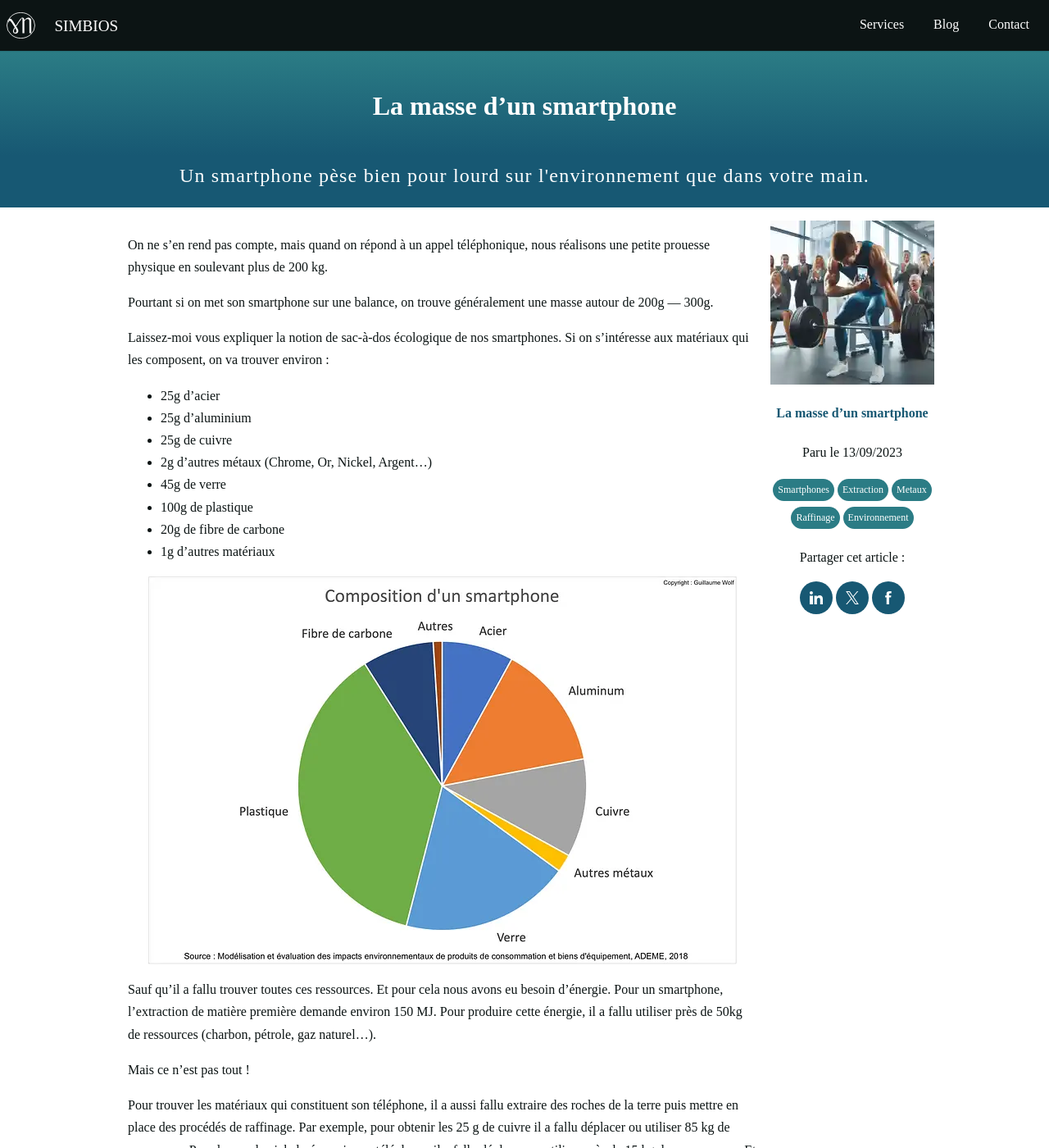
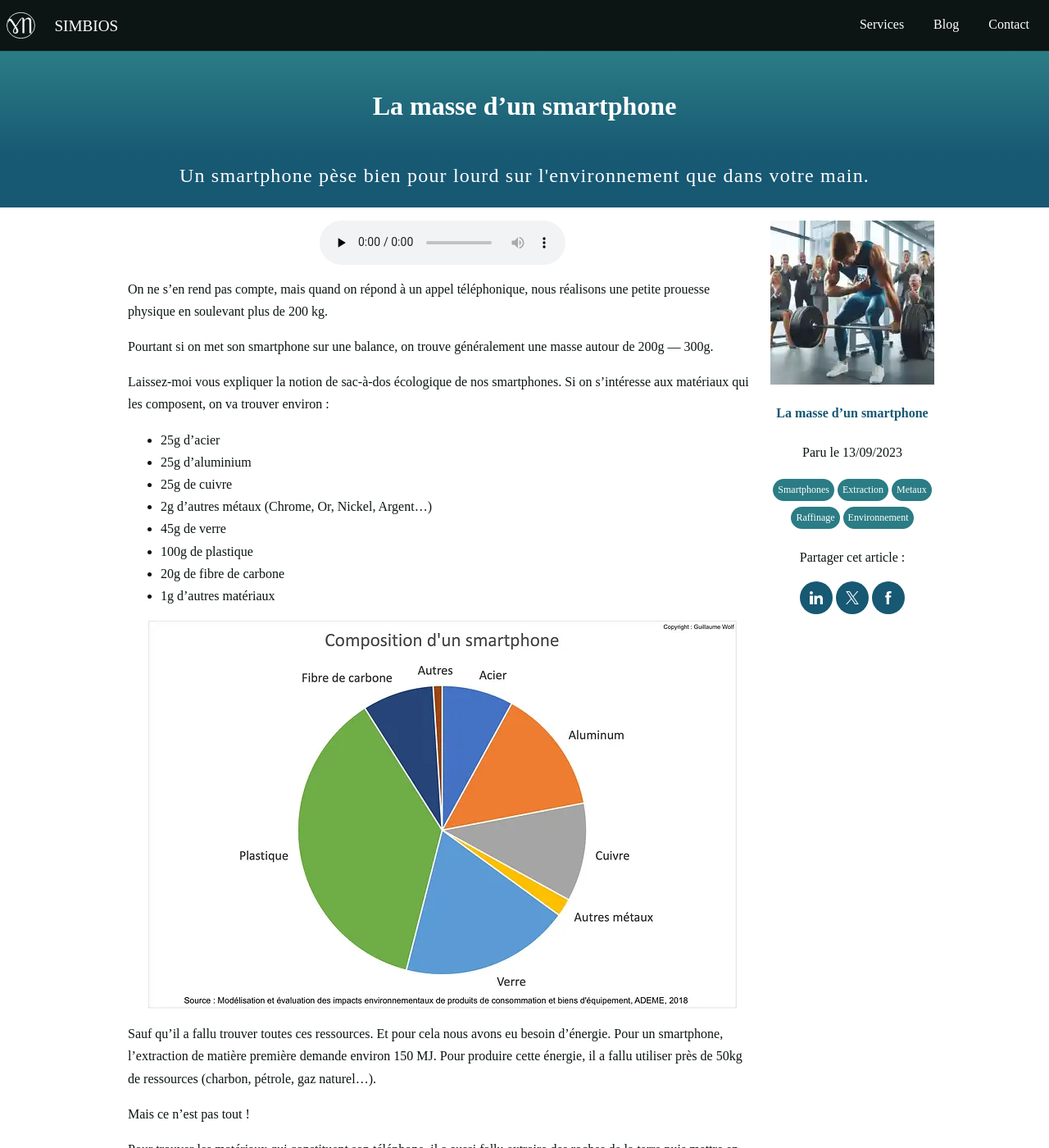
Before and after one commit to guillaumew/simbios, a Jekyll site: the page built from blog/_posts/articles/2023-09-13-Masse_smartphone.md, in a window 1280 px wide and 1400 px high. Shown: the whole window at 82% size. Built offline with Jekyll 4.4.1, drawn with Linux system fonts in a browser that asks for light colours.

Commit message:
updated podcast

```diff
--- a/_layouts/post.html
+++ b/_layouts/post.html
@@ -5,7 +5,7 @@ layout: page
 <div class="over-content">
 	<div class="content markdown column-content" id="maincontent">
 		{% if page.podcast %}
-		<audio controls src="{{page.podcast}}"></audio>
+		<audio controls src="{{page.podcast}}" preload="none"></audio>
 		{% endif %}
 		{{ content}}
 	</div>
--- a/_sass/post.scss
+++ b/_sass/post.scss
@@ -48,9 +48,7 @@
 }
 audio {
 	margin: auto;
-	background: $teal-color;
 	display: block;
-  	border-radius: 10px;
 }
 
 @media (min-width: 1000px) {
--- a/blog/_posts/articles/2023-09-13-Masse_smartphone.md
+++ b/blog/_posts/articles/2023-09-13-Masse_smartphone.md
@@ -4,6 +4,7 @@ description: Un smartphone pèse bien pour lourd sur l'environnement que dans vo
 tags: ["Smartphones", "Extraction", "Metaux", "Raffinage", "Environnement"]
 image: /assets/img/posts/2023/Q3/thumb-masse_smartphone.webp
 thumb: /assets/img/posts/2023/Q3/thumb-masse_smartphone
+podcast: https://sphinx.acast.com/p/open/s/65e06335dd3dcf001643bd06/e/65e0aad3b8456c00169228ae/media.mp3
 ---
 
 On ne s’en rend pas compte, mais quand on répond à un appel téléphonique, nous réalisons une petite prouesse physique en soulevant plus de 200 kg.
```
